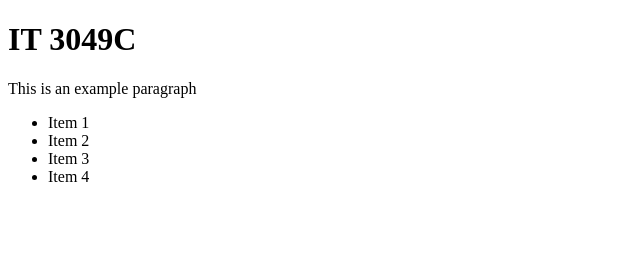
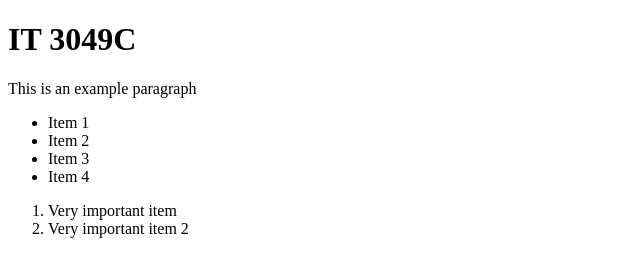
Before and after one commit to Wendlijl/mywebsitedemo, a plain HTML site: page index.html in a window 1280 px wide. Shown: the whole page, without its empty margins (0-640 px from the left). Drawn offline with Linux system fonts and the light colour scheme.

Commit message:
Added an ordered list

```diff
--- a/index.html
+++ b/index.html
@@ -14,5 +14,9 @@
     <li>Item 3</li>
     <li>Item 4</li>
   </ul>
+  <ol>
+    <li>Very important item</li>
+    <li>Very important item 2</li>
+  </ol>
 </body>
 </html>
```
